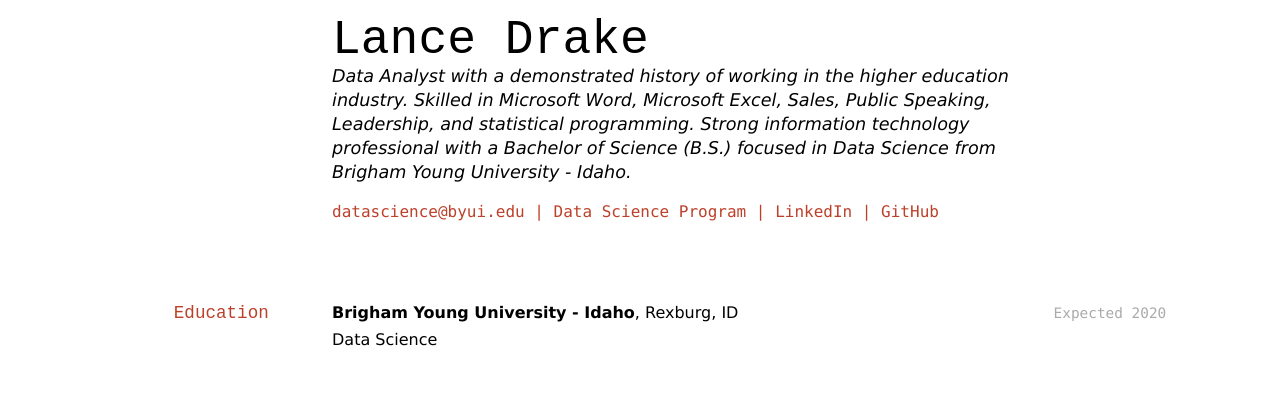
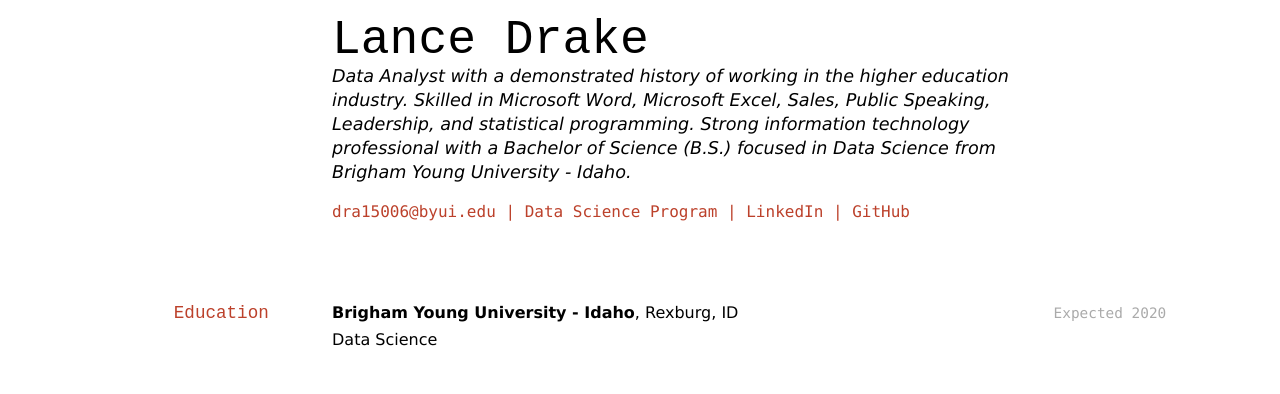
Before and after one commit to lance-drake/ldrake_resume, a Jekyll site: the page built from docs/index.md, in a window 1280 px wide. Shown: the top 394 px of the page. Built offline with Jekyll 4.4.1, drawn with Linux system fonts in a browser that asks for light colours.

Commit message:
Edited Resume

```diff
--- a/docs/index.md
+++ b/docs/index.md
@@ -6,9 +6,9 @@ title: Lance Drake's Resume
  Data Analyst with a demonstrated history of working in the higher education industry. Skilled in Microsoft Word, Microsoft Excel, Sales, Public Speaking, Leadership, and statistical programming. Strong information technology professional with a Bachelor of Science (B.S.) focused in Data Science from Brigham Young University - Idaho.
 
 <div id="webaddress">
-<a href="datascience@byui.edu">datascience@byui.edu</a>
+<a href="dra15006@byui.edu">dra15006@byui.edu</a>
 | <a href="https://byuidatascience.github.io/development.html">Data Science Program</a>
-| <a href="https://www.linkedin.com/groups/13537407/">LinkedIn</a>
+| <a href="https://www.linkedin.com/in/thelancedrake/">LinkedIn</a>
 | <a href="https://github.com/byuids-resumes">GitHub</a>
 </div>
 
```
